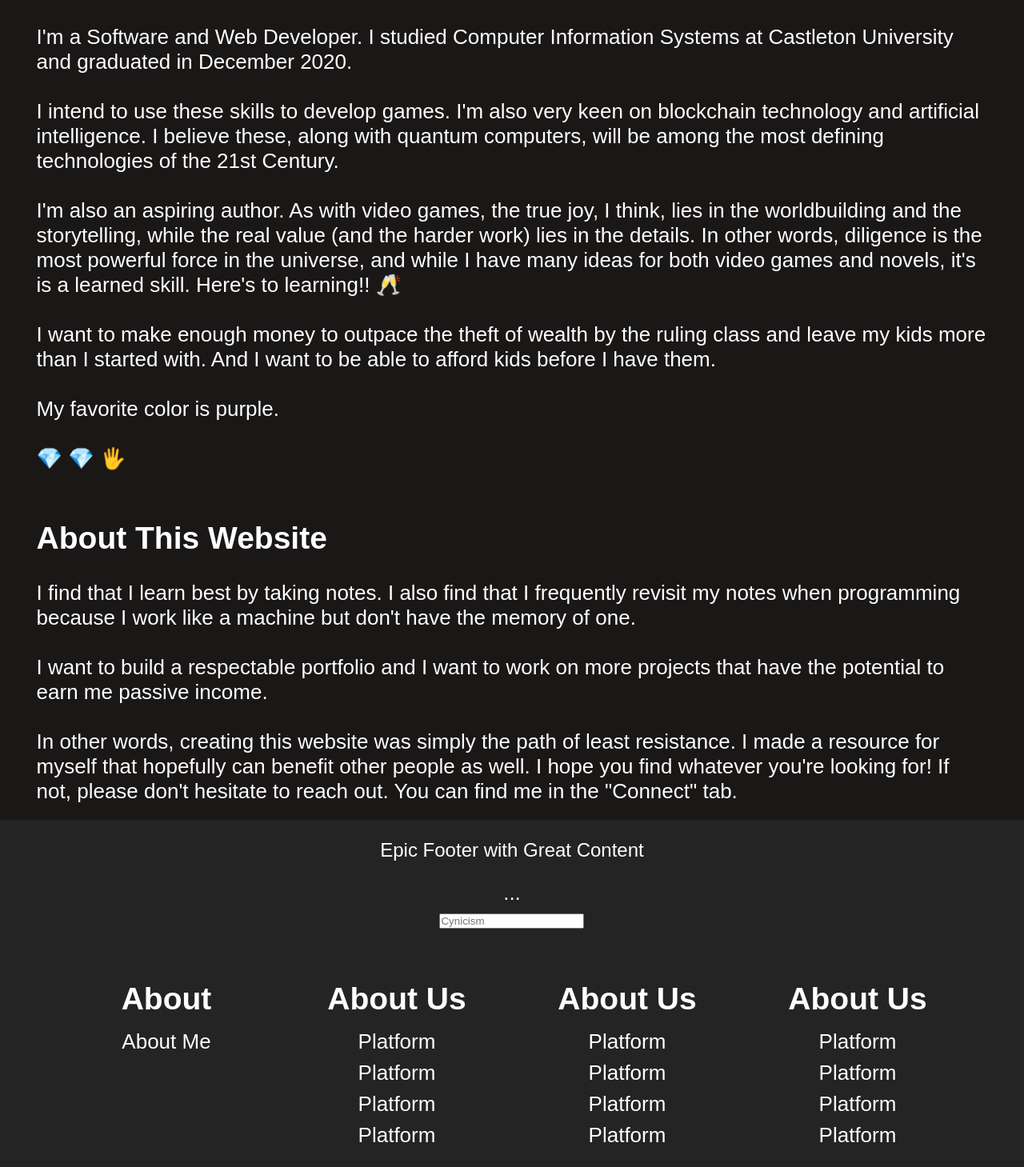
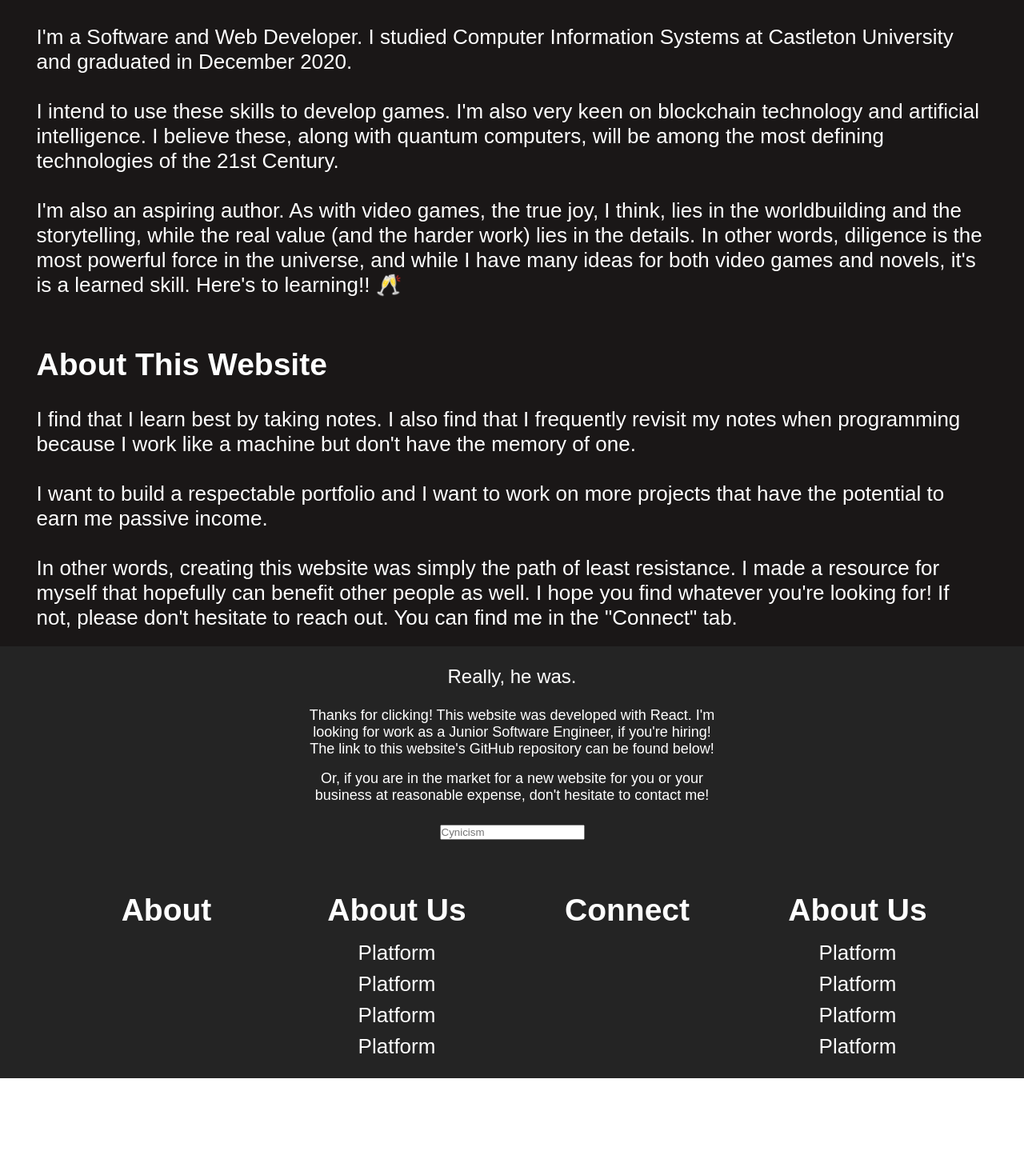
Before and after one commit to DonovanTT/donovan-thacker, a React (Create React App) app: page /About in a window 1280 px wide. Shown: the part 707-2166 px from the top of the page at 80% size. After the commit the page ends 2055 px from the top, so only its background shows below. Built offline with nearby package versions, Linux system fonts and the light colour scheme.

Commit message:
Updated for BOTW Clone Project

```diff
--- a/src/components/Footer.css
+++ b/src/components/Footer.css
@@ -15,11 +15,18 @@
   text-align: center;
   margin-bottom: 24px;
   padding: 24px;
+  max-width: 50vw;
 }
 
 .footer-subscription-heading {
   margin-bottom: 24px;
   font-size: 24px;
+}
+
+.footer-subscription-text {
+  font-size: 18px;
+  max-width: 40vw;
+  padding-bottom: 1rem;
 }
 
 .footer-links {
--- a/src/components/Footer.js
+++ b/src/components/Footer.js
@@ -8,10 +8,13 @@ function footer() {
         <div className="footer-container">
             <section className="footer-subscription">
                 <p className="footer-subscription-heading">
-                    Epic Footer with Great Content
+                    Really, he was.
                 </p>
                 <p className="footer-subscription-text">
-                    ...
+                    Thanks for clicking! This website was developed with React. I'm looking for work as a Junior Software Engineer, if you're hiring! The link to this website's GitHub repository can be found below!
+                </p>
+                <p className="footer-subscription-text">
+                    Or, if you are in the market for a new website for you or your business at reasonable expense, don't hesitate to contact me!
                 </p>
                 <div className="input-areas">
                     <form>
@@ -23,7 +26,6 @@ function footer() {
                 <div className="footer-link-wrapper">
                     <div className="footer-link-items">
                         <h2>About</h2>
-                        <Link to="/About">About Me</Link>
                     </div>
                     <div className="footer-link-items">
                         <h2>About Us</h2>
@@ -35,11 +37,7 @@ function footer() {
                 </div>
                 <div className="footer-link-wrapper">
                     <div className="footer-link-items">
-                        <h2>About Us</h2>
-                        <Link to="/Platform">Platform</Link>
-                        <Link to="/Platform">Platform</Link>
-                        <Link to="/Platform">Platform</Link>
-                        <Link to="/Platform">Platform</Link>
+                        <h2>Connect</h2>
                     </div>
                     <div className="footer-link-items">
                         <h2>About Us</h2>
--- a/src/components/Headline.js
+++ b/src/components/Headline.js
@@ -1,9 +1,10 @@
 import React from 'react';
+import { Link } from 'react-router-dom'
 
 export default function Headline(props){
     return(
         <div className="headline">
-            <h3 className="headline-title">{props.title}</h3>
+            <h3 className="headline-title"><Link to={props.link} target="_blank">{props.title}</Link></h3>
             <h5> By {props.author} </h5>
         </div>
     )
--- a/src/components/main.js
+++ b/src/components/main.js
@@ -6,7 +6,7 @@ import '../App.css';
 import Navbar from './Navbar';
 import Home from './home';
 import Footer from './Footer';
-
+import Projects from './pages/Projects'
 import Platform from './platform';
 import Welcome from './welcome';
 import Tutorials from './pages/Tutorials';
@@ -26,6 +26,7 @@ class Main extends Component {
                         <Route path="/Tutorials" component={Tutorials} />
                         <Route path="/About" component={About} />
                         <Route path="/ReactTutorials" component={ReactTutorials} />
+                        <Route path="/Projects" component={Projects} />
                     </Switch>
                 </div>
                 <Footer />
--- a/src/components/pages/About.js
+++ b/src/components/pages/About.js
@@ -10,7 +10,7 @@ class About extends Component {
                 <h2> About Me </h2>
                 <br/>
                 <p>
-                The written word is hopelessly ill-equipped to capture the essence of the abstract, multifaceted eternity that is the human mind. It's linear structure fails to convey the sense of breadth that accompanies and defines the human experience. Nonetheless, I'll venture to do my best at representing myself here.
+                The written word is hopelessly ill-equipped to capture the essence of the abstract eternity that is the human mind. It's linear structure fails to convey the sense of breadth that accompanies and defines the human experience. Nonetheless, I'll venture to do my best at representing myself here.
                 <br/><br/>
                 My name is Donovan. My goal in life is to have a cooler Wikipedia page than Da Vinci before I die.
                 <br/><br/>
@@ -19,12 +19,6 @@ class About extends Component {
                 I intend to use these skills to develop games. I'm also very keen on blockchain technology and artificial intelligence. I believe these, along with quantum computers, will be among the most defining technologies of the 21st Century.
                 <br/><br/>
                 I'm also an aspiring author. As with video games, the true joy, I think, lies in the worldbuilding and the storytelling, while the real value (and the harder work) lies in the details. In other words, diligence is the most powerful force in the universe, and while I have many ideas for both video games and novels, it's is a learned skill. Here's to learning!! 🥂
-                <br/><br/>
-                I want to make enough money to outpace the theft of wealth by the ruling class and leave my kids more than I started with. And I want to be able to afford kids before I have them.
-                <br/><br/>
-                My favorite color is purple.
-                <br/><br/>
-                &#128142; &#128142; &#128400;
                 </p>
 
                 <br/><br/>
--- /dev/null
+++ b/src/components/pages/Projects.js
@@ -0,0 +1,16 @@
+import React from 'react';
+
+import Headline from '../Headline';
+
+export default function ReactTutorials(){
+    return(
+        <div>
+            <div className="reactPage header">
+                <h1> PROJECTS </h1>
+            </div>
+            <div className="page padded">
+                <Headline title="BOTW Clone" author="Donovan Thacker" link={{ pathname: "https://www.mediafire.com/file/5x3wkg5xsag1gww/Exploratory.exe/file" }}/>
+            </div>
+        </div>
+    )
+}
--- a/src/components/pages/ReactTutorials.js
+++ b/src/components/pages/ReactTutorials.js
@@ -2,14 +2,14 @@ import React from 'react';
 
 import Headline from '../Headline';
 
-export default function ReactTutorials(){
+export default function Projects(){
     return(
         <div>
             <div className="reactPage header">
-                <h1> REACT </h1>
+                <h1> Projects </h1>
             </div>
             <div className="page padded">
-                <Headline title="Starting Your First Project" author="Donovan Thacker" />
+                <Headline title="Starting Your First Project" author="Donovan Thacker" link="/Projects"/>
             </div>
         </div>
     )
```
Also changed, not shown: 1 other file (tests, documents, lock files or other folders).
